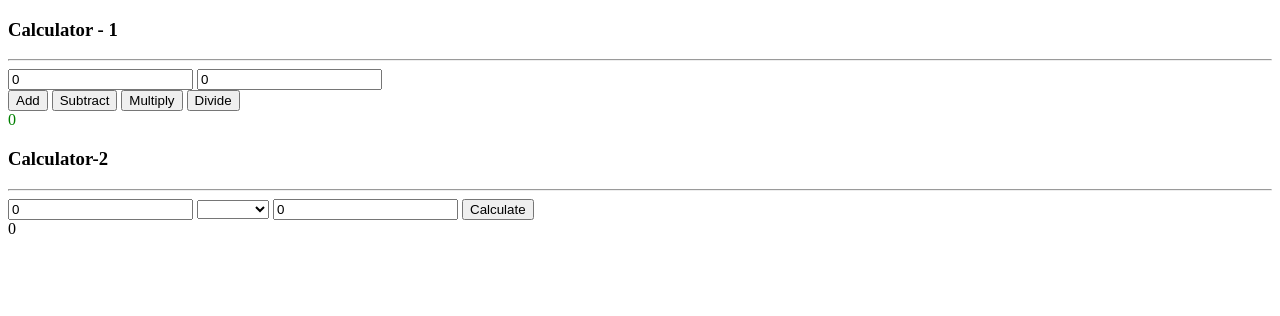
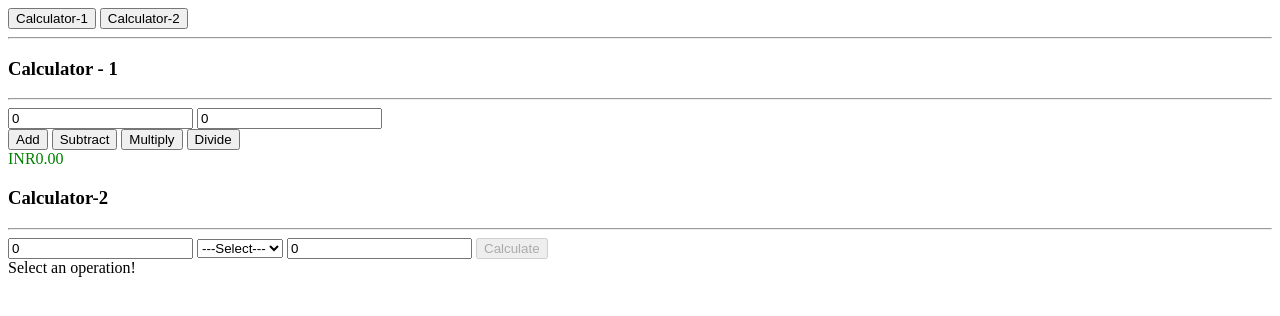
Before and after one commit to tkmagesh/Zeomega-Angular-Apr-2024, a plain HTML site: page 02-angular-intro/02-calculator.html in a window 1280 px wide. Drawn offline with nearby package versions, Linux system fonts and the light colour scheme.

Commit message:
using ng-if, ng-show, ng-hide directives & currency filter

```diff
--- a/02-angular-intro/02-calculator.html
+++ b/02-angular-intro/02-calculator.html
@@ -64,6 +64,9 @@
     </script>
 </head>
 <body ng-app="app">
+    <button>Calculator-1</button>
+    <button>Calculator-2</button>
+    <hr>
     <div ng-controller="calculator1Controller">
         <h3>Calculator - 1</h3>
         <hr>
@@ -74,21 +77,24 @@
         <button ng-click="onSubtract()">Subtract</button>
         <button ng-click="onMultiply()">Multiply</button>
         <button ng-click="onDivide()">Divide</button>
-        <div ng-class="{ positive : result >= 0, negative : result < 0}">{{result}}</div>
+        <div ng-class="{ positive : result >= 0, negative : result < 0}">{{result | currency:'INR'}}</div>
     </div>
     <div ng-controller="calculator2Controller">
         <h3>Calculator-2</h3>
         <hr>
         <input type="number" ng-model="n1">
         <select ng-model="selectedOperation">
+            <option value="">---Select---</option>
             <option value="add">Add</option>
             <option value="subtract">Subtract</option>
             <option value="multiply">Multiply</option>
             <option value="divide">Divide</option>
         </select>
         <input type="number" ng-model="n2">
-        <button ng-click="onCalculate()">Calculate</button>
-        <div>{{result}}</div>
+        <button ng-click="onCalculate()" ng-disabled="!selectedOperation">Calculate</button>
+        <!-- <div ng-hide="selectedOperation">Select an operation!</div> -->
+        <div ng-if="!selectedOperation">Select an operation!</div>
+        <div ng-show="selectedOperation">{{result}}</div>
     </div>
 </body>
 </html>
```
